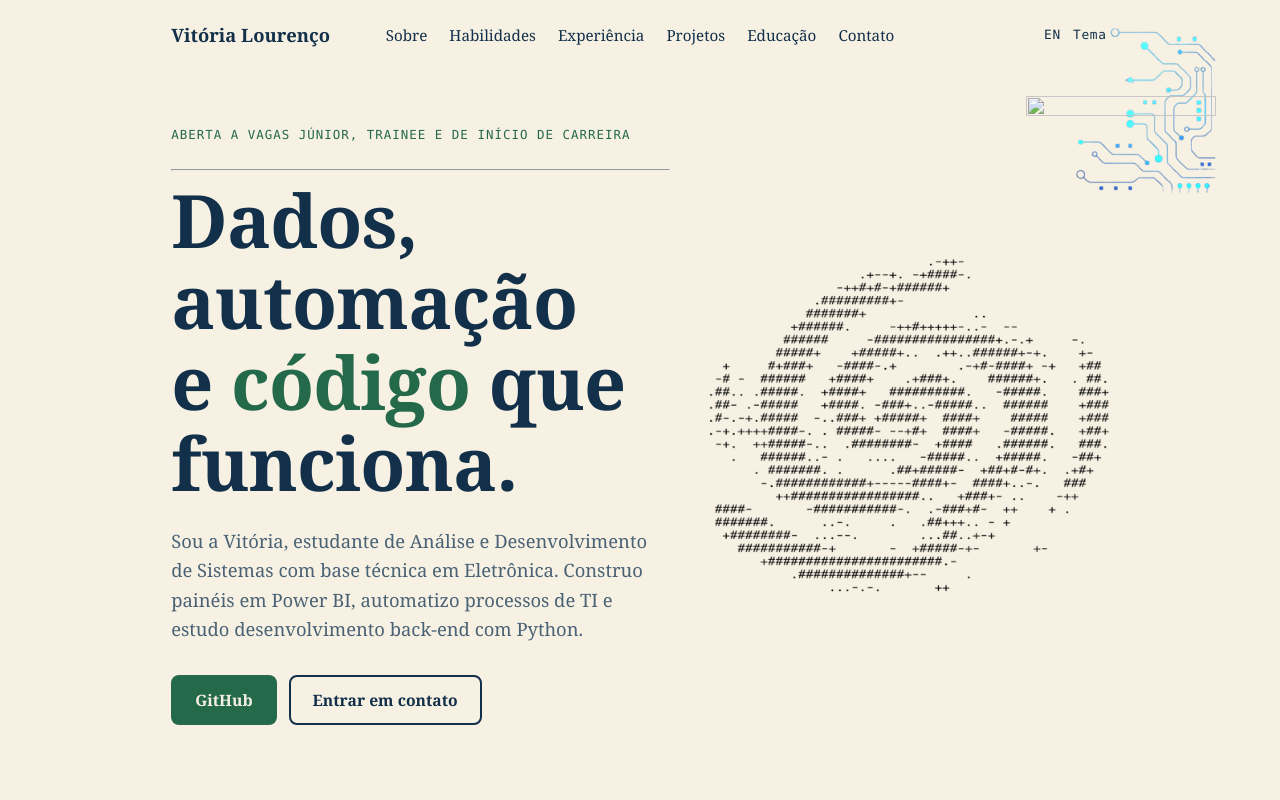
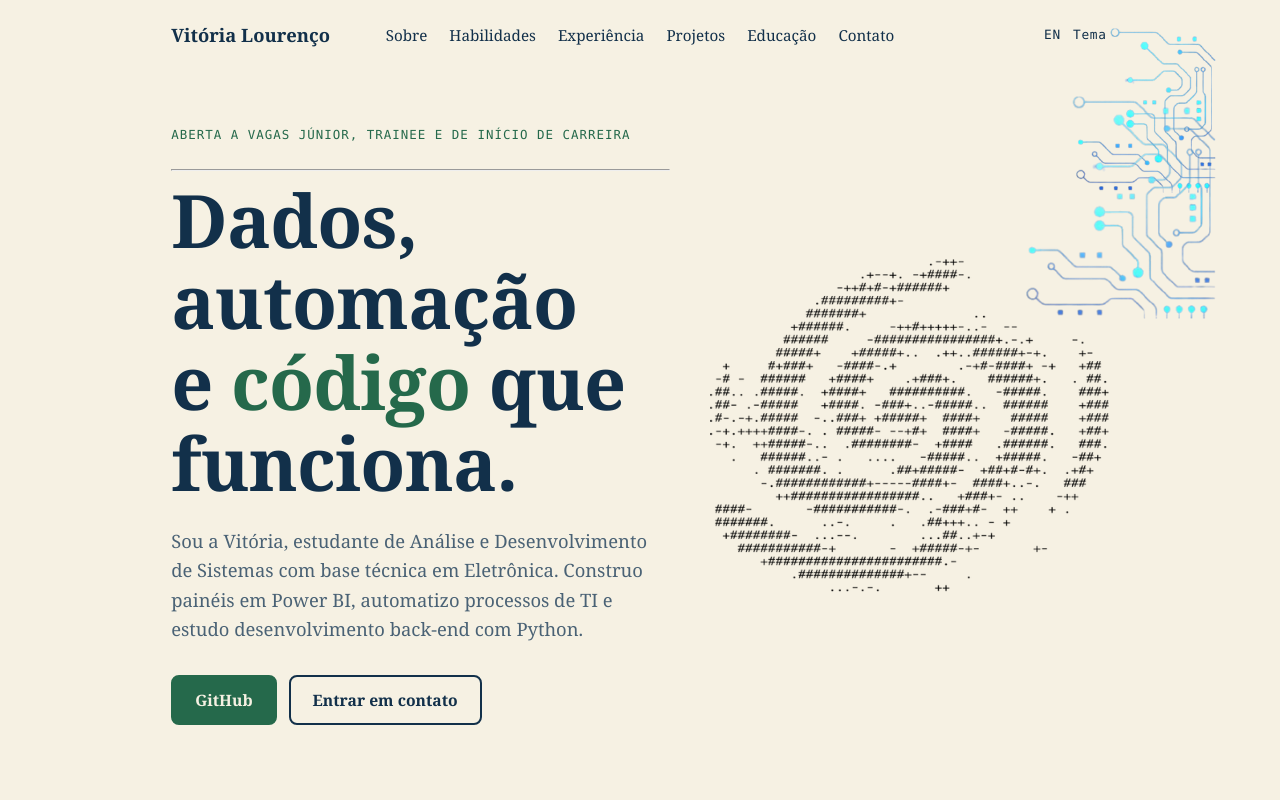
Before and after one commit to VickVaborup/Portifolio_Page, a plain HTML site: page index.html in a window 1280 px wide. Shown: the top 800 px of the page. Drawn offline with Linux system fonts and the light colour scheme.

Commit message:
Image Correction Update

```diff
--- a/index.html
+++ b/index.html
@@ -279,8 +279,7 @@
 
 
           <section id="Experiencia">
-            <!-- IMAGEM: circuito (slot-experiencia). Uma só versão, funciona nos dois temas. -->
-            <img class="art deco slot-experiencia" src="imagens/circuit.png" alt="" width="216" height="254">
+            <img class="art deco slot-experiencia" src="imagens/circuits.png" alt="" width="216" height="254">
             <div class="wrap">
               <div class="sec-head"><h2 data-en="Experience">Experiência</h2></div>
               <ol class="timeline">
```
